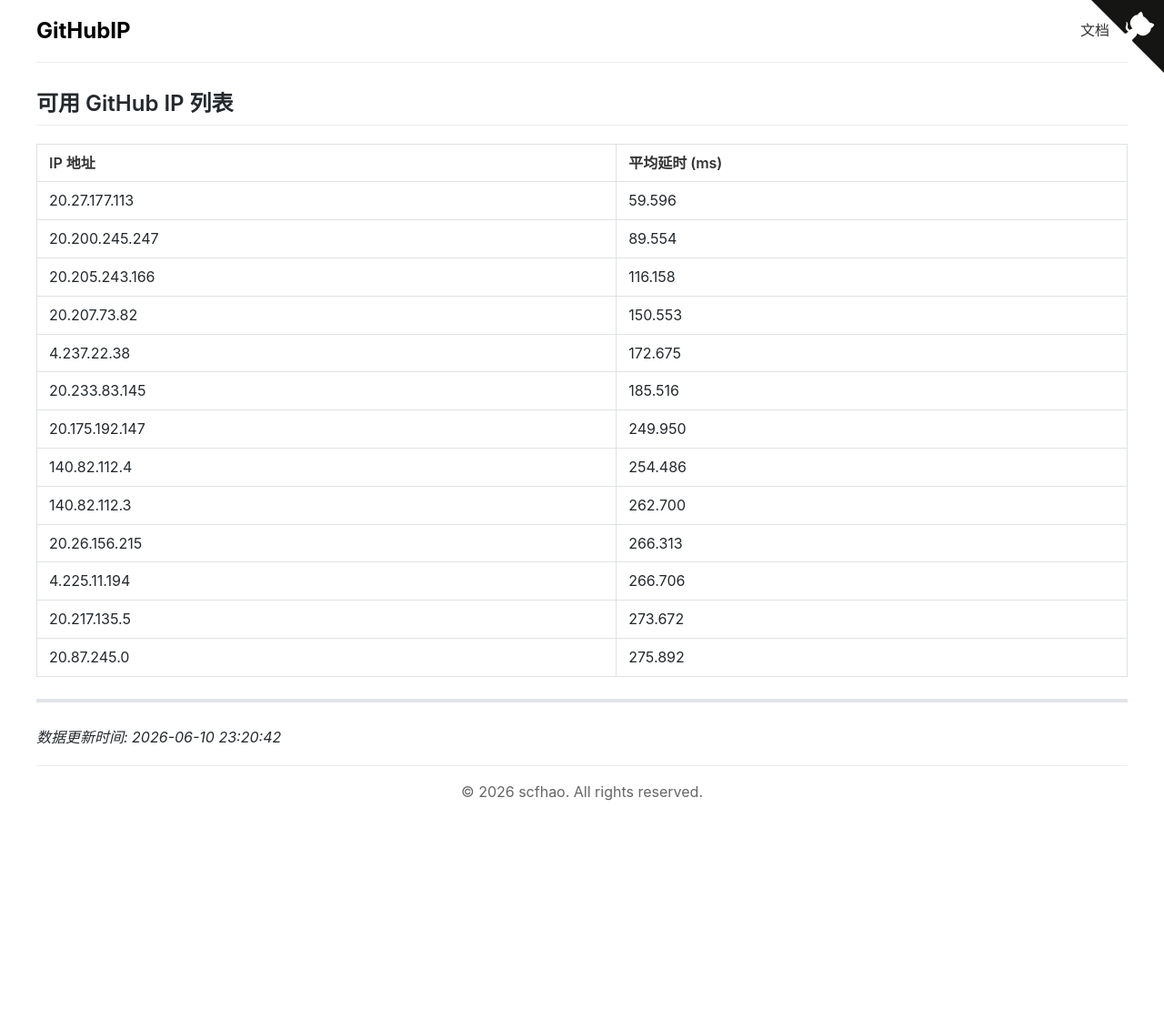
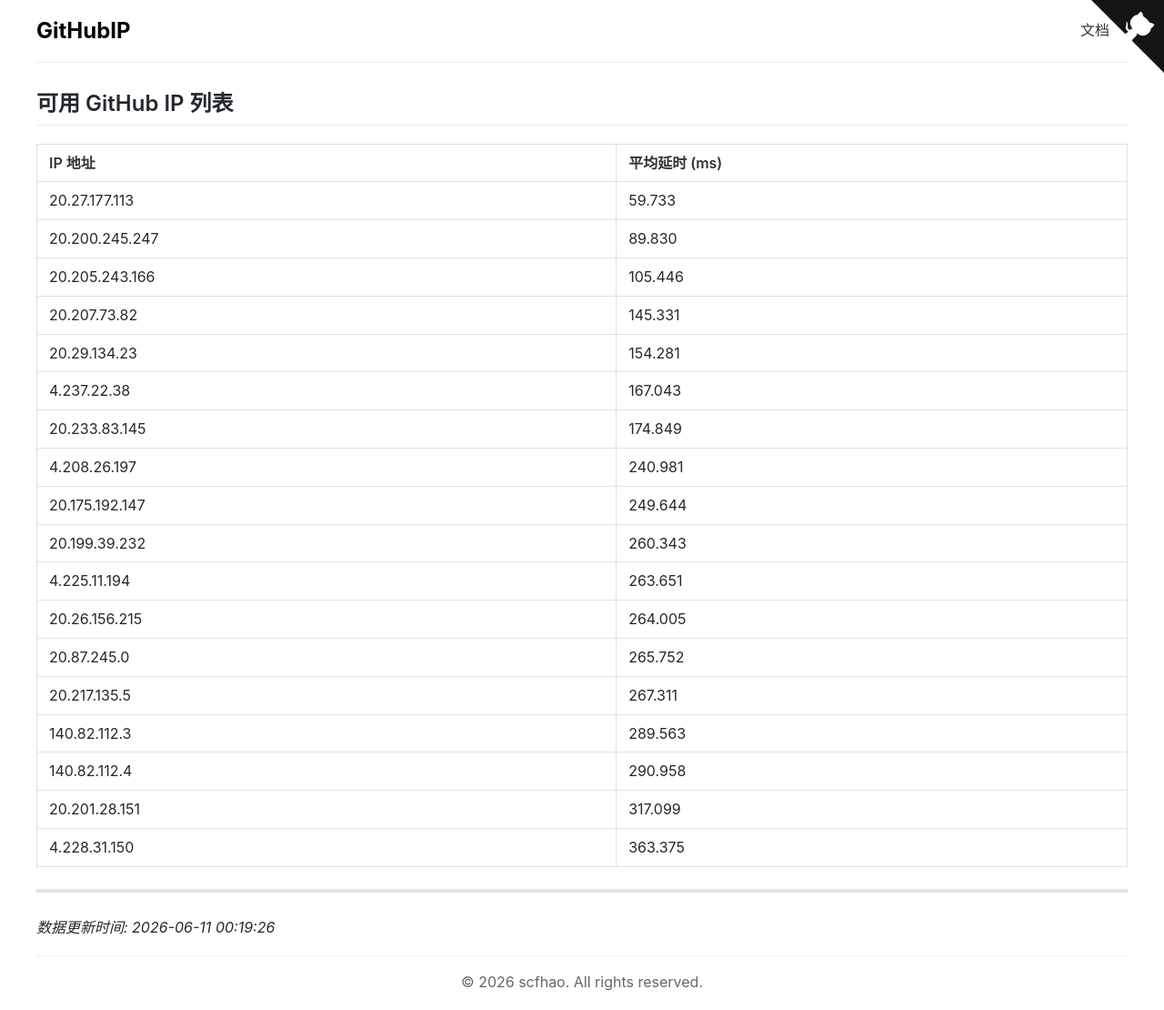
Before and after one commit to scfhao/GitHubIP, a Jekyll site: the page built from index.md, in a window 1280 px wide. Shown: the whole page at 91% size. Built offline with Jekyll 4.4.1, drawn with Linux system fonts in a browser that asks for light colours; before the commit the page ends 901 px from its top, so only the background shows below that.

Commit message:
自动脚本执行 - 2026-06-11 00:19:26

```diff
--- a/index.md
+++ b/index.md
@@ -1,27 +1,32 @@
 ---
 layout: home
 title: GitHub IP 列表
-date: 2026-06-10 23:20:42
+date: 2026-06-11 00:19:26
 ---
 
 ## 可用 GitHub IP 列表
 
 | IP 地址 | 平均延时 (ms) |
 |---------|--------------|
-| 20.27.177.113 | 59.596 |
-| 20.200.245.247 | 89.554 |
-| 20.205.243.166 | 116.158 |
-| 20.207.73.82 | 150.553 |
-| 4.237.22.38 | 172.675 |
-| 20.233.83.145 | 185.516 |
-| 20.175.192.147 | 249.950 |
-| 140.82.112.4 | 254.486 |
-| 140.82.112.3 | 262.700 |
-| 20.26.156.215 | 266.313 |
-| 4.225.11.194 | 266.706 |
-| 20.217.135.5 | 273.672 |
-| 20.87.245.0 | 275.892 |
+| 20.27.177.113 | 59.733 |
+| 20.200.245.247 | 89.830 |
+| 20.205.243.166 | 105.446 |
+| 20.207.73.82 | 145.331 |
+| 20.29.134.23 | 154.281 |
+| 4.237.22.38 | 167.043 |
+| 20.233.83.145 | 174.849 |
+| 4.208.26.197 | 240.981 |
+| 20.175.192.147 | 249.644 |
+| 20.199.39.232 | 260.343 |
+| 4.225.11.194 | 263.651 |
+| 20.26.156.215 | 264.005 |
+| 20.87.245.0 | 265.752 |
+| 20.217.135.5 | 267.311 |
+| 140.82.112.3 | 289.563 |
+| 140.82.112.4 | 290.958 |
+| 20.201.28.151 | 317.099 |
+| 4.228.31.150 | 363.375 |
 
 ---
 
-*数据更新时间: 2026-06-10 23:20:42*
+*数据更新时间: 2026-06-11 00:19:26*
```
